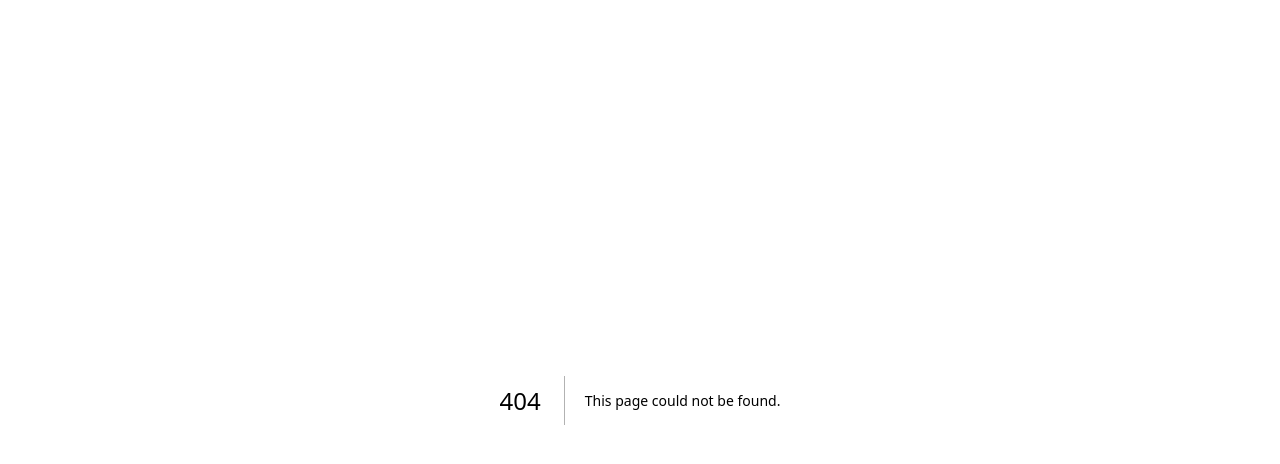
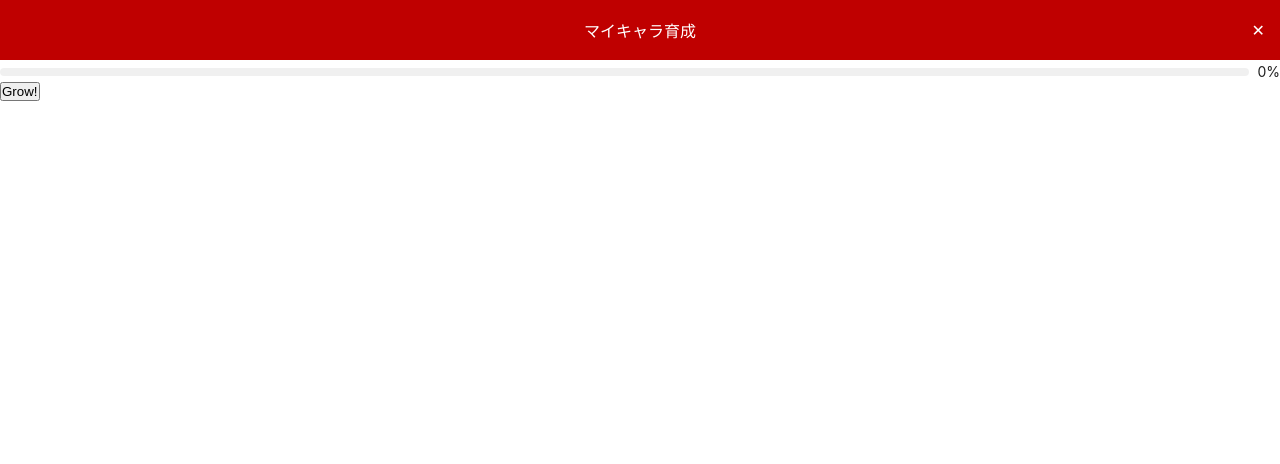
Before and after one commit to KakinokiKanta/rakuten_sintern, a Next.js app: page /character in a window 1280 px wide. Before the commit this address had no page. Shown: the top 464 px of the page. Built offline with nearby package versions, Linux system fonts and the light colour scheme.

Commit message:
キャラ育成画面のプログレスバーとボタンを配置

```diff
--- /dev/null
+++ b/src/pages/character/index.jsx
@@ -0,0 +1,37 @@
+import { useState } from 'react';
+import { Progress, Space } from 'antd';
+import { useRouter } from "next/router"
+import { styled } from "styled-components"
+import Header from '@/layout/header/components/Header'
+
+// キャラ育成画面を表示するプログラム
+const CharacterGrowing = () => {
+    const router = useRouter() // 使用するルータ
+    const [percent, setPercent] = useState(0); // プログレスバーの進捗変数
+
+    // 戻るボタンを押した時に前画面に戻る関数
+    const handleExit = () => {
+      router.push('/');
+    }
+
+    // プログレスバーを増加させる関数
+    const increase = () => {
+      setPercent((prevPercent) => {
+        const newPercent = prevPercent + 10;
+        if (newPercent > 100) {
+          return 100;
+        }
+        return newPercent;
+      });
+    };
+
+    return (
+        <>
+            <Header title="マイキャラ育成" onExit={handleExit} />
+            <Progress id="progress" percent={percent} status="active" strokeColor={{ from: '#108ee9', to: '#87d068' }} />
+            <button onClick={increase}>Grow!</button>
+        </>
+    );
+}
+
+export default CharacterGrowing
--- a/src/pages/index.js
+++ b/src/pages/index.js
@@ -6,7 +6,7 @@ export default function Home() {
 
     const linkTest = () => {
     if (router.isReady) {
-        router.push("/test");
+        router.push("/character");
     }
   }
   return (
```
